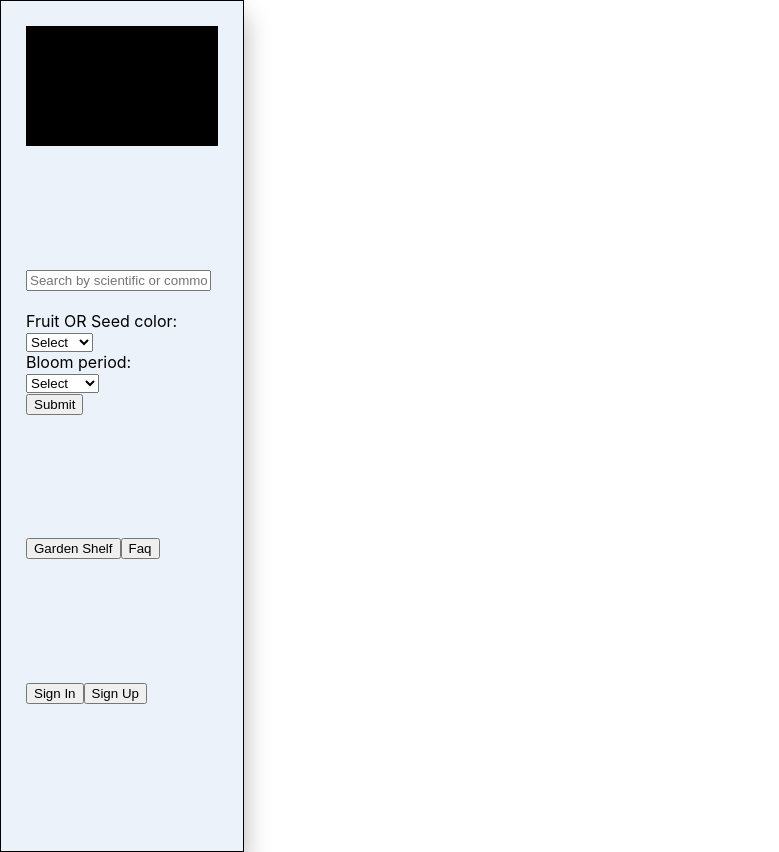
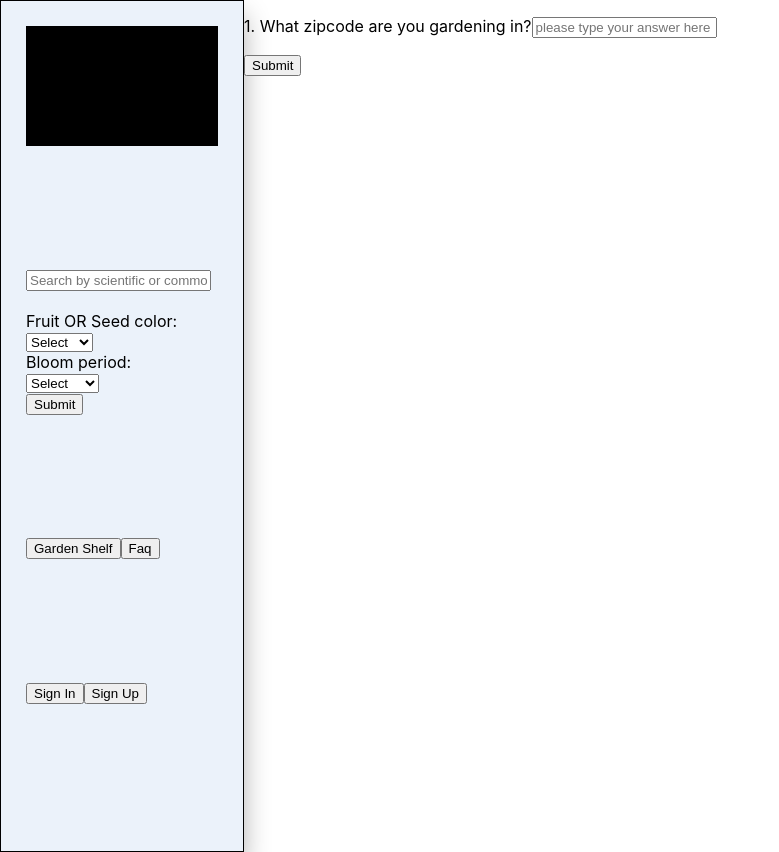
Before and after one commit to cbatsoula/plantapp-client, a React (Create React App) app: page / in a window 1280 px wide. Shown: the whole page, without its empty margins (0-779 px from the left). Built offline with nearby package versions, Linux system fonts and the light colour scheme; no server answers.

Commit message:
working on zipcode question

```diff
--- a/src/Quiz.js
+++ b/src/Quiz.js
@@ -4,6 +4,24 @@ import './App.css';
 class Quiz extends React.Component {
 
   state = {
+    zipcode: {
+      question: "What zipcode are you gardening in?",
+      answer: "",
+    }
+
+  }
+
+  answerChange = (event) => {
+    console.log(event.target.value)
+    this.setState({
+      [event.target.name]: {...this.state[event.target.name], answer: event.target.value},
+    })
+  }
+
+  answerSubmit = (event) => {
+    event.preventDefault();
+    console.log("submittin", event.target.name)
+
 
   }
 
@@ -16,7 +34,17 @@ class Quiz extends React.Component {
     return (
       <>
       <div className="QuizContainer">
+        <form onSubmit={this.answerSubmit}>
+         <p>1. {this.state.zipcode.question}
+           <input
+           onChange={this.answerChange}
+           name="zipcode"
+           value={this.state.zipcode.answer}
+           type="text"
+           placeholder="please type your answer here"/></p>
 
+         <input type="submit" value="Submit" />
+       </form>
       </div>
       </>
 
```
